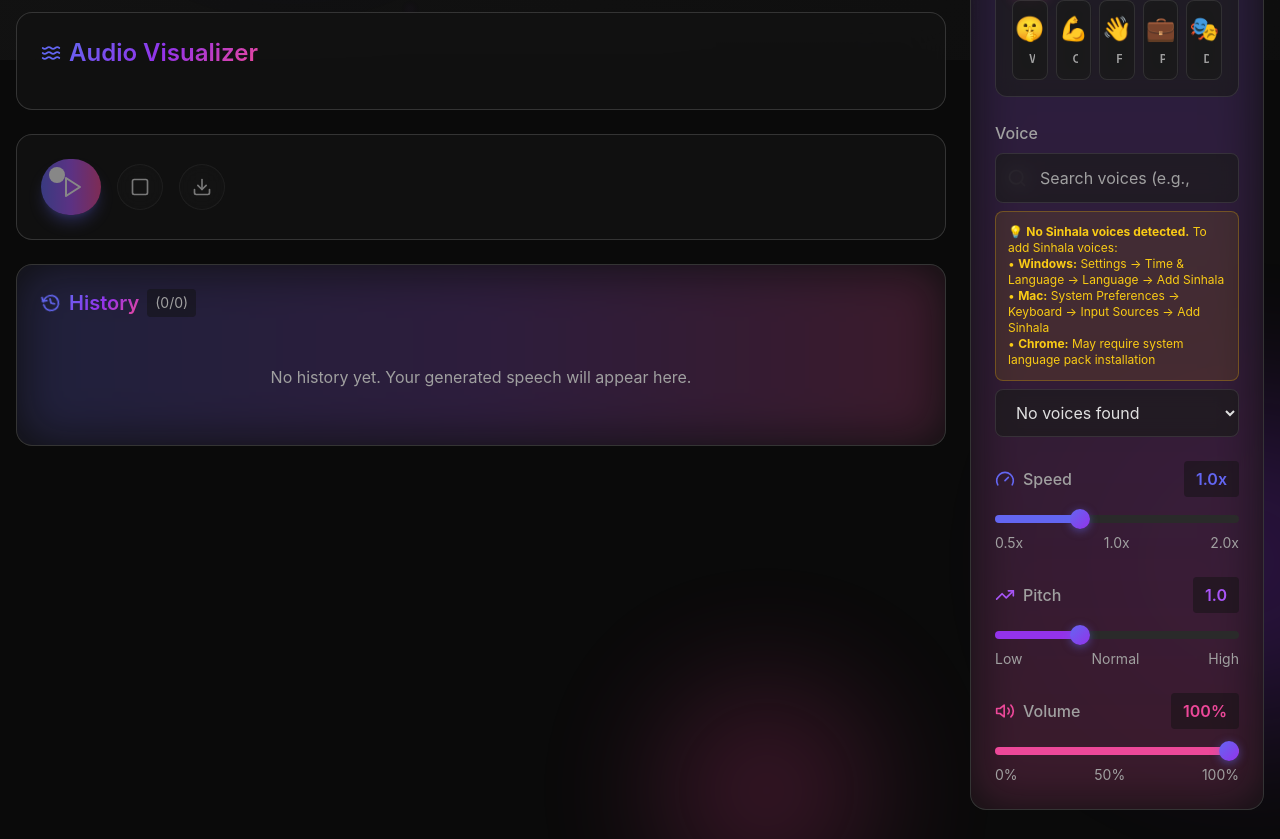
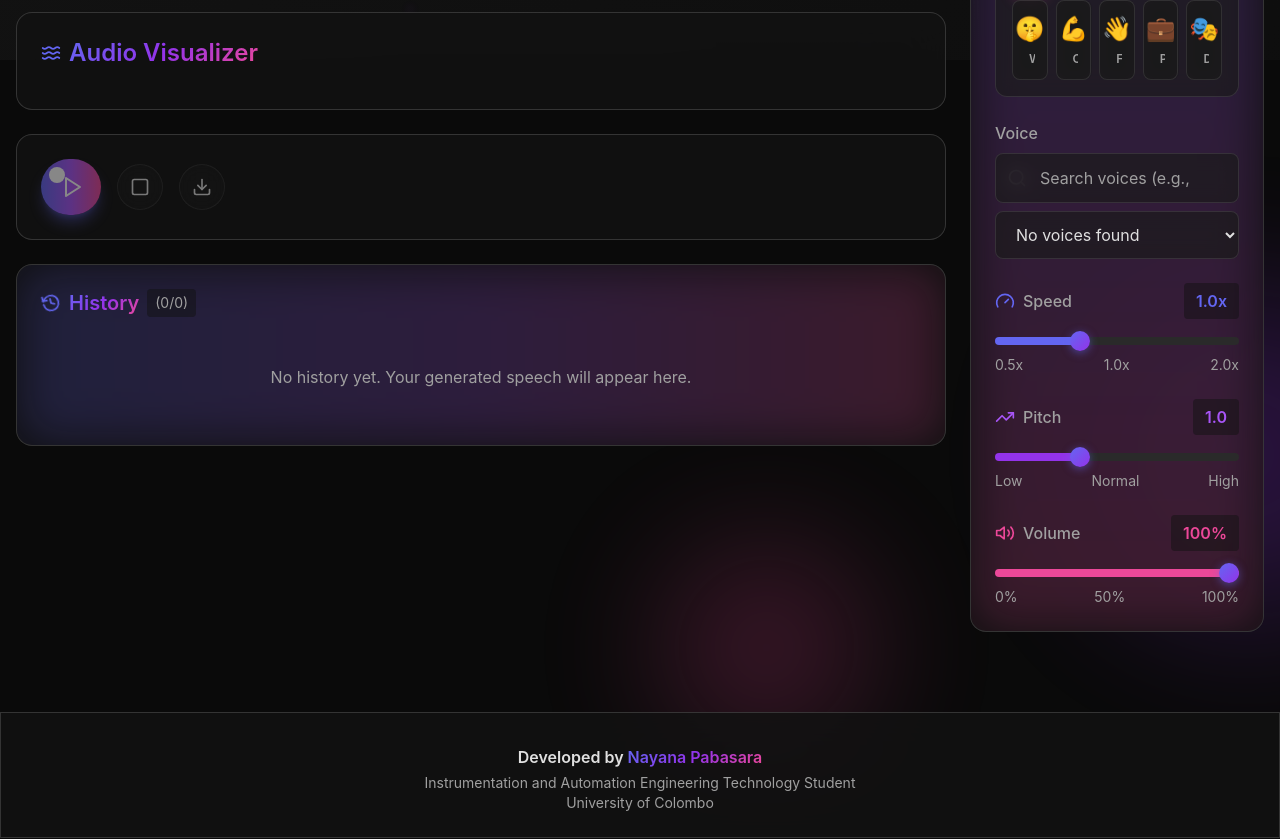
Before and after one commit to TMNPThennakoon/Text-to-Voice-Generator, a React (Vite) app: page / in a window 1280 px wide. Shown: the part 740-1579 px from the top of the page. Built offline with nearby package versions, Linux system fonts and the light colour scheme.

Commit message:
Remove Sinhala voices detection message

```diff
--- a/src/components/VoiceControls.tsx
+++ b/src/components/VoiceControls.tsx
@@ -418,23 +418,6 @@ export const VoiceControls = ({ settings, availableVoices, onSettingsChange }: V
                 {showSinhalaOnly && ` (${sinhalaVoices.length} Sinhala available)`}
               </p>
             )}
-            {sinhalaVoices.length === 0 && !showSinhalaOnly && (
-              <motion.div
-                initial={{ opacity: 0 }}
-                animate={{ opacity: 1 }}
-                className="mt-2 p-3 rounded-lg bg-yellow-500/10 border border-yellow-500/30"
-              >
-                <p className="text-xs text-yellow-400">
-                  💡 <strong>No Sinhala voices detected.</strong> To add Sinhala voices:
-                  <br />
-                  • <strong>Windows:</strong> Settings → Time & Language → Language → Add Sinhala
-                  <br />
-                  • <strong>Mac:</strong> System Preferences → Keyboard → Input Sources → Add Sinhala
-                  <br />
-                  • <strong>Chrome:</strong> May require system language pack installation
-                </p>
-              </motion.div>
-            )}
             <motion.select
               whileFocus={{ scale: 1.02 }}
               value={settings.voice?.name || ''}
```
